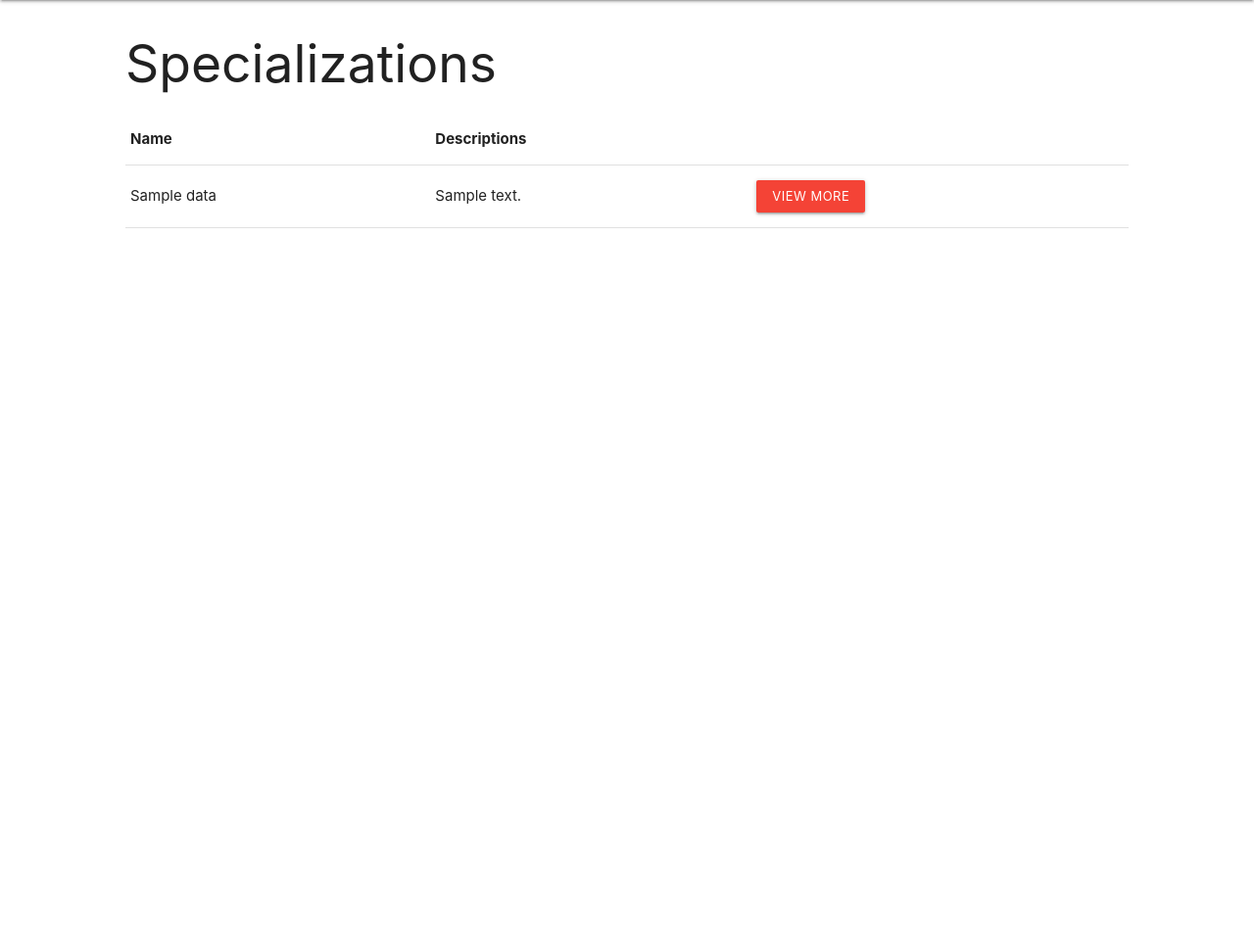
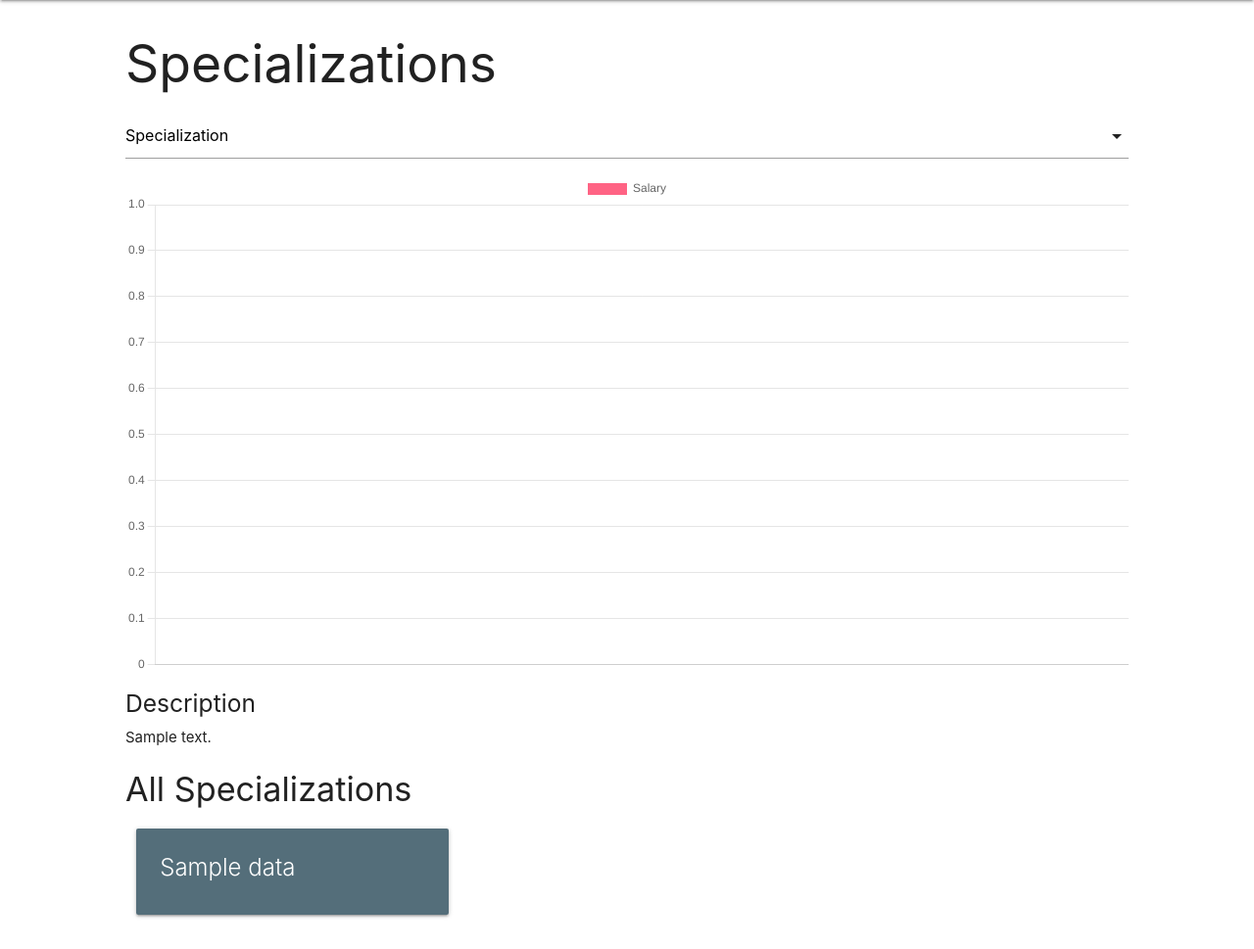
Before and after one commit to sai-c/cs4111-Project1, a Flask app: template templates/specializations.html in a window 1280 px wide. Shown: the part 64-1033 px from the top of the page at 98% size. Before the commit the page ends 297 px from the top, so only its background shows below. Run offline with Flask 2, Linux system fonts and the light colour scheme; the template is opened without the code that fills it: most values are stand-ins (such as "Sample title", 1, 10 or a date in 2020); parts of the project's set-up code (start-up, migrations or seed data) failed here and were passed over; some libraries are stand-ins or nearby versions.

Commit message:
added visualizations

```diff
--- a/server.py
+++ b/server.py
@@ -183,24 +183,29 @@ def companies():
 
 @app.route('/specializations', methods=['GET', 'POST'])
 def specializations():
+  spec='Machine Learning'
   if request.method == "POST":
-    name = request.form['name']
-    cursor = g.conn.execute("SELECT * FROM Specialization WHERE name=%s", (name))
-    results = list(cursor)[0]
-    cursor.close()
-
-    cursor = g.conn.execute("""
-      SELECT * FROM Post_FT JOIN Specialization ON Post_FT.sname = Specialization.name
-      WHERE Specialization.name=%s
-      """, (name))
-    context = dict(specialization = results, posts = list(cursor))
-    return render_template("specialization.html", **context)
+    spec = request.form['specialization']
   cursor = g.conn.execute("SELECT * FROM Specialization")
   names = []
   for result in cursor:
     names.append(result)
   cursor.close()
-  context = dict(data = names)
+  cursor = g.conn.execute("""
+      SELECT ROUND(base + stock + bonus, -4) AS bucket, COUNT(*) as count
+      FROM Post_FT
+      WHERE Post_FT.sname=%s
+      GROUP BY bucket
+      ORDER BY 1
+      """, (spec, ))
+  salaries = list(cursor)
+  labels = [x[0] for x in salaries]
+  salaries = [x[1] for x in salaries]
+  specs = g.conn.execute("SELECT DISTINCT name FROM Specialization").fetchall()
+  specs = [x[0] for x in specs]
+  desc = g.conn.execute("SELECT description FROM Specialization WHERE name=%s", (spec)).fetchone()
+  desc = list(desc)[0]
+  context = dict(data = names, salaries=salaries, labels=labels, specs=specs, spec=spec, description=desc)
   return render_template("specializations.html", **context)
 
 
--- /dev/null
+++ b/static/specializations.js
@@ -0,0 +1,28 @@
+$( document ).ready(function() {
+    $('select').formSelect();
+    $('#specialization').change(function() {
+        $("#specform").submit();
+    }
+    )
+    $('.specselect').click(function() {
+        console.log("printe")
+        dataval=$(this).attr("data-val")
+        $("#spec2").attr("value", dataval)
+        $(".specselectform").submit();
+    }
+    )
+
+    var ctx = document.getElementById("myChart");
+    var myChart = new Chart(ctx, {
+      type: 'bar',
+      data: {
+        labels: labels,
+        datasets: [{
+          label: 'Salary',
+          data: salaries,
+          backgroundColor: 'rgb(255, 99, 132)',
+        },
+        ],
+      },
+    });
+});
--- a/templates/specializations.html
+++ b/templates/specializations.html
@@ -4,31 +4,46 @@
 
 <div style="padding-right: 10%; padding-left: 10%;">
 	<h2>Specializations</h2>
-    <table class="table">
-        <thead>
-          <tr>
-            <th scope="col">Name</th>
-            <th scope="col">Descriptions</th>
-          </tr>
-        </thead>
-        <tbody>
+    <script type="text/javascript" src="{{url_for('static', filename='specializations.js')}}"></script>
+    <script src="https://cdn.jsdelivr.net/npm/chart.js"></script>
+    <script>
+        let salaries = {{salaries|tojson}}
+        let labels = {{labels|tojson}}
+    </script>
+    <form action="/specializations" id="specform" method="post">
+    <div class="input-field col s6">
+        <select name="specialization" id="specialization">
+          <option value="" disabled selected>Specialization</option>
+          {% for n in specs %}
+            <option {% if n == spec %}{{'selected'}}{% endif %} value="{{n}}">{{n}}</option>
+          {% endfor %}
+          <label>Specialization</label>
+        </select>
+      </div>
+    </form>
+    <canvas id="myChart" width="800" height="400"></canvas>
+    {% if description %}
+    <h5>Description</h5>
+    {{description}}
+    {% endif %}
+    <form action="/specializations" class="specselectform" method="post">
+    <div class="row">
+        <h4>All Specializations</h4>
+        {% for n in data %}
+        <input type="hidden" id="spec2" name="specialization" value="">
+        <a class="specselect" href="#!" data-val="{{n['name']}}">
+        <div class="col s4">
+          <div class="card blue-grey darken-1">
+            <div class="card-content white-text">
+              <span class="card-title">{{n['name']}}</span>
+            </div>
+          </div>
+        </div>
+        </a>
+        {% endfor %}
+      </div>
+    </form>
 
-          {% for n in data %}
-          <tr>
-            <td>{{ n['name'] }}</td>
-            <td> {{ n['description'] }}</td>
-            <td>
-              <form method="post" action="/specializations" class="inline">
-                <input type="hidden" name="name" value="{{ n['name'] }}">
-                <button type="submit" name="submit_param" class="btn-small waves-effect waves-light red">
-                  View More
-                </button>
-              </form>
-            </td>
-          </tr>
-          {% endfor %}
-          </tbody>
-      </table>
       </div>
 
 {% endblock content %}
```
Also changed, not shown: templates/company.html (+6 -5 lines), templates/specialization.html (deleted, +0 -14 lines).
